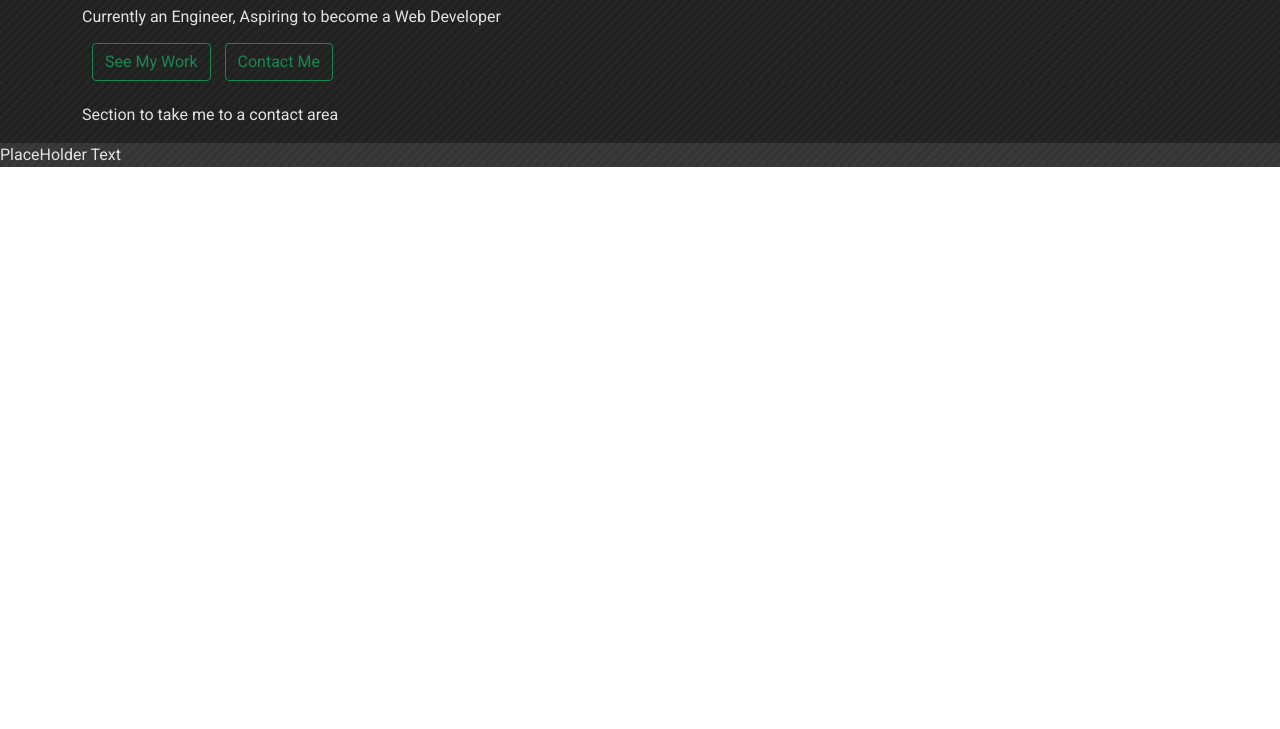
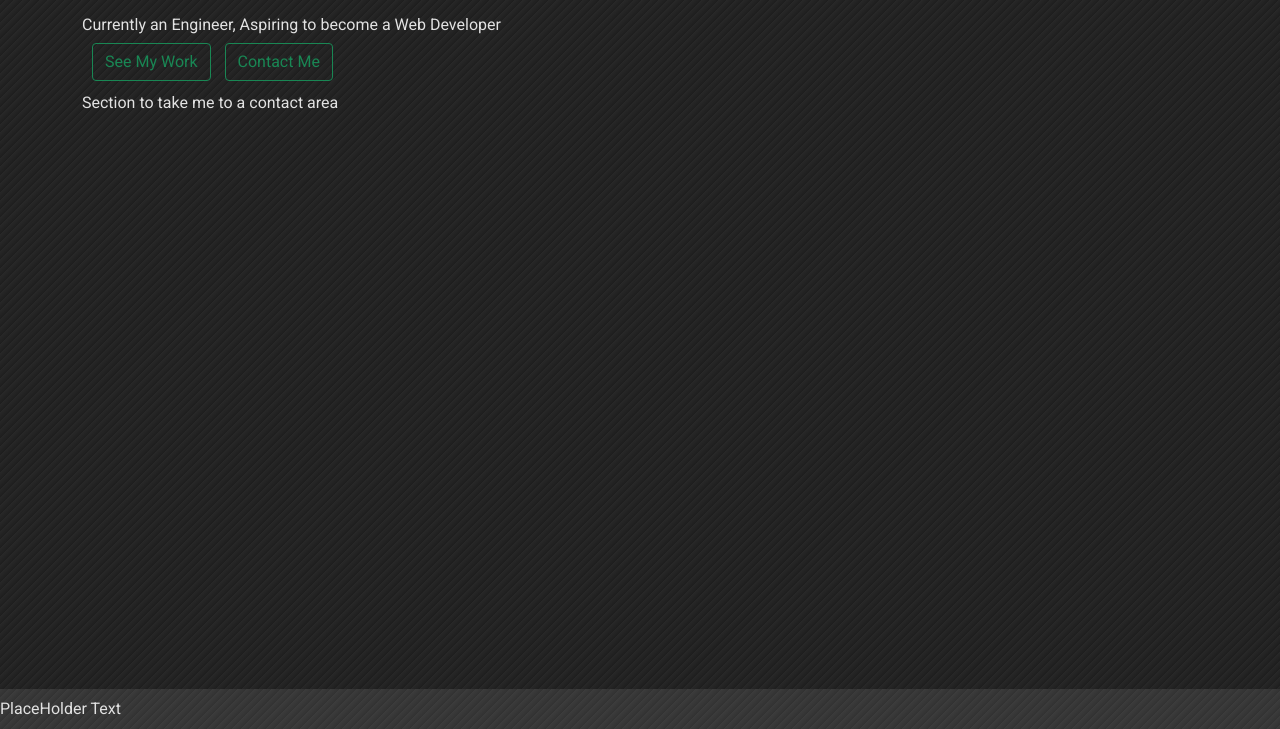
Before and after one commit to DavidHearl/my-portfolio, a plain HTML site: page index.html in a window 1280 px wide. Shown: the part 127-856 px from the top of the page. Before the commit the page ends 800 px from the top, so only its background shows below. Drawn offline with nearby package versions, Linux system fonts and the light colour scheme.

Commit message:
fixed issues with background alignment when using the background class

```diff
--- a/assets/css/style.css
+++ b/assets/css/style.css
@@ -11,6 +11,15 @@ body {
     padding-top: 20px;
     background: repeating-linear-gradient(135deg, rgb(40, 40, 40) 6px, rgb(30, 30, 30) 12px);
     overflow-y: hidden;
+}
+
+section {
+    min-height: 95vh;
+}
+
+p {
+    margin-bottom: 0;
+    padding: 8px 0;
 }
 
 
--- a/assets/js/jquery.js
+++ b/assets/js/jquery.js
@@ -9,6 +9,7 @@ $(".toggle").on("click", function() {
         $(".background").css("background", "repeating-linear-gradient(135deg, rgb(240, 240, 240) 6px, rgb(230, 230, 230) 12px)");
         $(".navbar").css("background", "repeating-linear-gradient(135deg, rgb(30,100,150) 6px, rgb(40, 110, 160) 12px)");
         $("footer").css("background", "repeating-linear-gradient(135deg, rgb(30,100,150) 6px, rgb(40, 110, 160) 12px)");
+        //$("body").css("color", "#e2e2e2;");
         mode = "light";
 
     } else {
@@ -18,6 +19,7 @@ $(".toggle").on("click", function() {
         $(".background").css("background", "repeating-linear-gradient(135deg, rgb(40, 40, 40) 6px, rgb(30, 30, 30) 12px)");
         $(".navbar").css("background", "repeating-linear-gradient(135deg, rgb(60, 60, 60) 6px, rgb(50, 50, 50) 12px)");
         $("footer").css("background", "repeating-linear-gradient(135deg, rgb(60, 60, 60) 6px, rgb(50, 50, 50) 12px)");
+        //$("body").css("color", "#e2e2e2;");
         mode = "dark";
 
     }
--- a/index.html
+++ b/index.html
@@ -65,10 +65,8 @@
                 </div>
             </div>
         </div>
-    </section>
 
-    <!-- Contact Me -->
-    <section class="background">
+        <!-- Contact Me -->
         <div class="container">
             <div class="row">
                 <div class="col">
@@ -76,6 +74,7 @@
                 </div>
             </div>
         </div>
+
     </section>
 
     <footer>
```
Also changed, not shown: about.html (+0 -10 lines).
